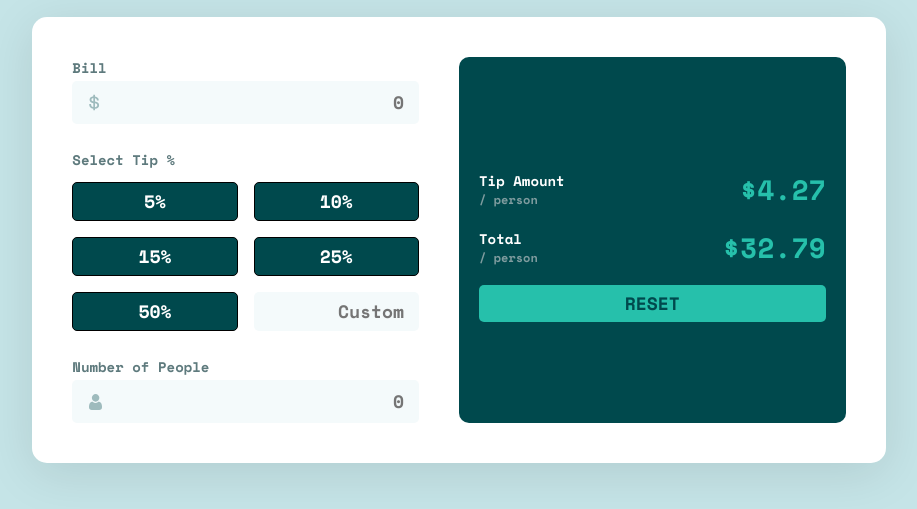
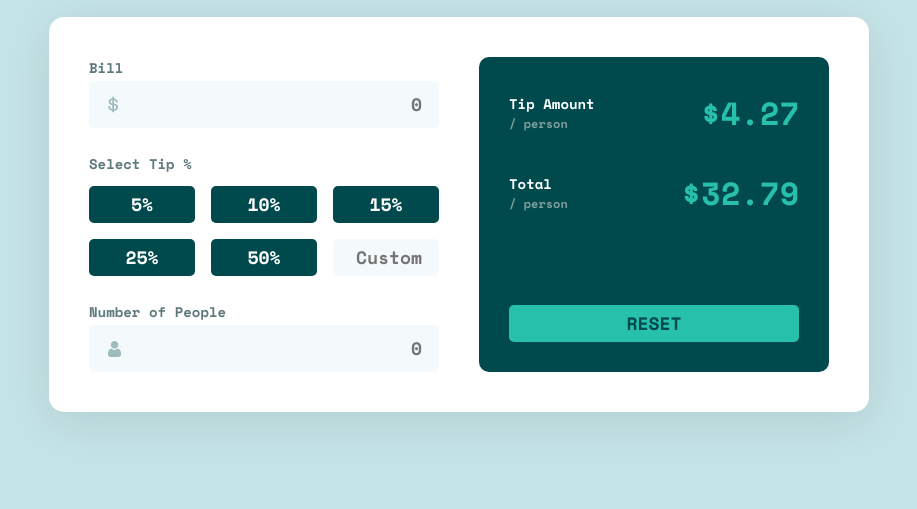
Before and after one commit to adeysh/fem__tip-calculator-app, a website built with Vite: page index.html in a window 1280 px wide. Shown: the part 217-726 px from the top of the page, without its empty margins (181-1098 px from the left). Built offline with nearby package versions, Linux system fonts and the light colour scheme.

Commit message:
feat(calculator): enhance calculator layout and add transitions for better UX

```diff
--- a/src/scss/abstracts/_mixins.scss
+++ b/src/scss/abstracts/_mixins.scss
@@ -5,3 +5,7 @@
     align-items: $align;
     gap: $gap;
 }
+
+@mixin transition() {
+    transition: all 0.2s ease-in-out;
+}
--- a/src/scss/abstracts/_variables.scss
+++ b/src/scss/abstracts/_variables.scss
@@ -16,6 +16,8 @@
 
     /* naming colors */
     --Java: var(--green-400);
+    --Java-alpha: hsla(172, 67%, 45%, 0.5);
+    --Java-light: hsl(185, 41%, 84%);
     --Sherpa-Blue: var(--green-900);
     --Cutty-Sark: var(--grey-500);
     --Granny-Smith: var(--grey-400);
@@ -32,5 +34,5 @@
     --fs-small: #{f.rem(12)};
     --fs-body: #{f.rem(14)};
     --fs-medium: #{f.rem(18)};
-    --fs-large: #{f.rem(28)};
+    --fs-large: #{f.rem(32)};
 }
--- a/src/scss/components/_button.scss
+++ b/src/scss/components/_button.scss
@@ -9,4 +9,10 @@
     font-weight: var(--fw-bold);
     background-color: var(--Java);
     color: var(--Sherpa-Blue);
+    transition: all 0.2s ease-in-out;
+
+    &:hover {
+        background-color: var(--Java-light);
+        cursor: pointer;
+    }
 }
--- a/src/scss/components/_calculator.scss
+++ b/src/scss/components/_calculator.scss
@@ -24,6 +24,7 @@
 .calculator__form {
     @include a.flexbox($direction: column, $justify: space-between, $align: stretch, $gap: a.rem(25));
 
+
     @include a.bp($from: "tablet") {
         flex: 1;
     }
@@ -34,14 +35,15 @@
     border-radius: a.rem(10);
     @include a.flexbox($direction: column, $justify: center, $align: stretch, $gap: a.rem(16));
     width: 100%;
-    padding: a.rem(30) a.rem(20) a.rem(20);
+    padding: a.rem(32) a.rem(30) a.rem(30);
 
     &-wrapper {
-        @include a.flexbox($direction: column, $justify: center, $align: stretch, $gap: a.rem(16));
+        @include a.flexbox($direction: column, $justify: center, $align: stretch, $gap: a.rem(32));
     }
 
     @include a.bp($from: "tablet") {
         flex: 1;
+        @include a.flexbox($direction: column, $justify: space-between, $align: stretch);
     }
 }
 
--- a/src/scss/components/_fields.scss
+++ b/src/scss/components/_fields.scss
@@ -6,7 +6,7 @@
 }
 
 .calculator__input {
-    border: none;
+    border: 2px solid transparent;
     outline: none;
     background-color: var(--Black-Squeeze);
     text-align: right;
@@ -17,6 +17,9 @@
     font-weight: var(--fw-bold);
     background-repeat: no-repeat;
     background-position: 5% 50%;
+    transition: all 0.2s ease-in-out;
+
+
 
     &--bill {
         background-image: url('/assets/images/icon-dollar.svg');
@@ -33,16 +36,40 @@
             text-align: right;
         }
     }
+
+    &:hover {
+        border: 2px solid var(--Java);
+        cursor: pointer;
+    }
+
+    &:focus {
+        border: 2px solid var(--Java);
+    }
 }
 
 .calculator__tip-label {
-    border: 1px solid black;
     background-color: var(--Sherpa-Blue);
     color: var(--White);
     font-size: var(--fs-medium);
     font-weight: var(--fw-bold);
     padding: a.rem(5) a.rem(10);
+    transition: all 0.2s ease-in-out;
+
+    &:hover {
+        background-color: var(--Java);
+        color: var(--Sherpa-Blue);
+        cursor: pointer;
+    }
+
+    &:active {
+        background-color: var(--Java-alpha);
+    }
+
+    &:has(input:checked) {
+        background-color: var(--Java);
+    }
 }
+
 
 .calculator__select-field {
     @include a.flexbox($direction: column, $justify: center, $align: stretch, $gap: a.rem(12))
--- a/src/scss/layout/_grid.scss
+++ b/src/scss/layout/_grid.scss
@@ -10,6 +10,14 @@
         "btn-50 custom";
     text-align: center;
     gap: a.rem(16);
+
+    @include a.bp($from: "tablet") {
+        grid-template-columns: repeat(3, 1fr);
+        grid-template-areas:
+            "btn-5 btn-10 btn-15"
+            "btn-25 btn-50 custom";
+        min-inline-size: a.rem(350);
+    }
 }
 
 .btn-5 {
--- a/src/scss/layout/_wrapper.scss
+++ b/src/scss/layout/_wrapper.scss
@@ -5,5 +5,7 @@
 
     @include a.bp($from: "tablet") {
         margin-inline: a.rem(30);
+        width: min(a.rem(820), calc(100% - a.rem(40)));
+        min-inline-size: a.rem(700);
     }
 }
```
Also changed, not shown: index.html (+12 -0 lines).
